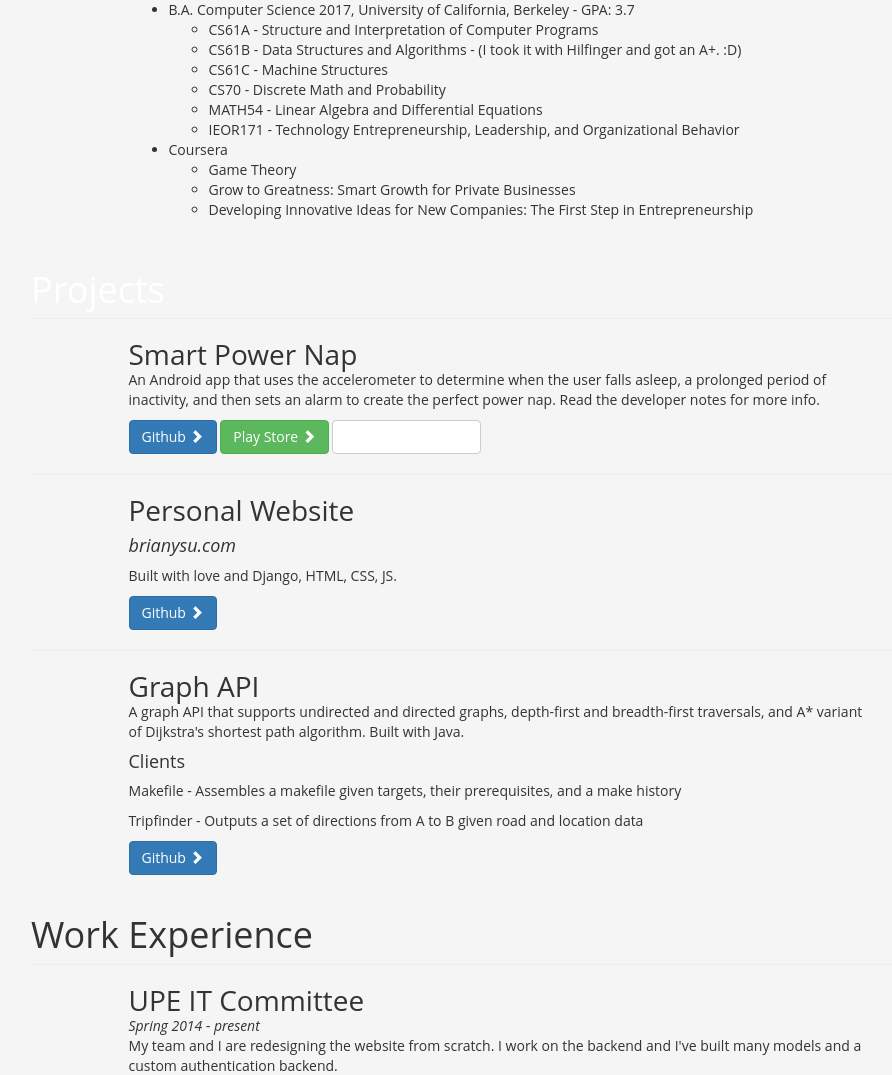
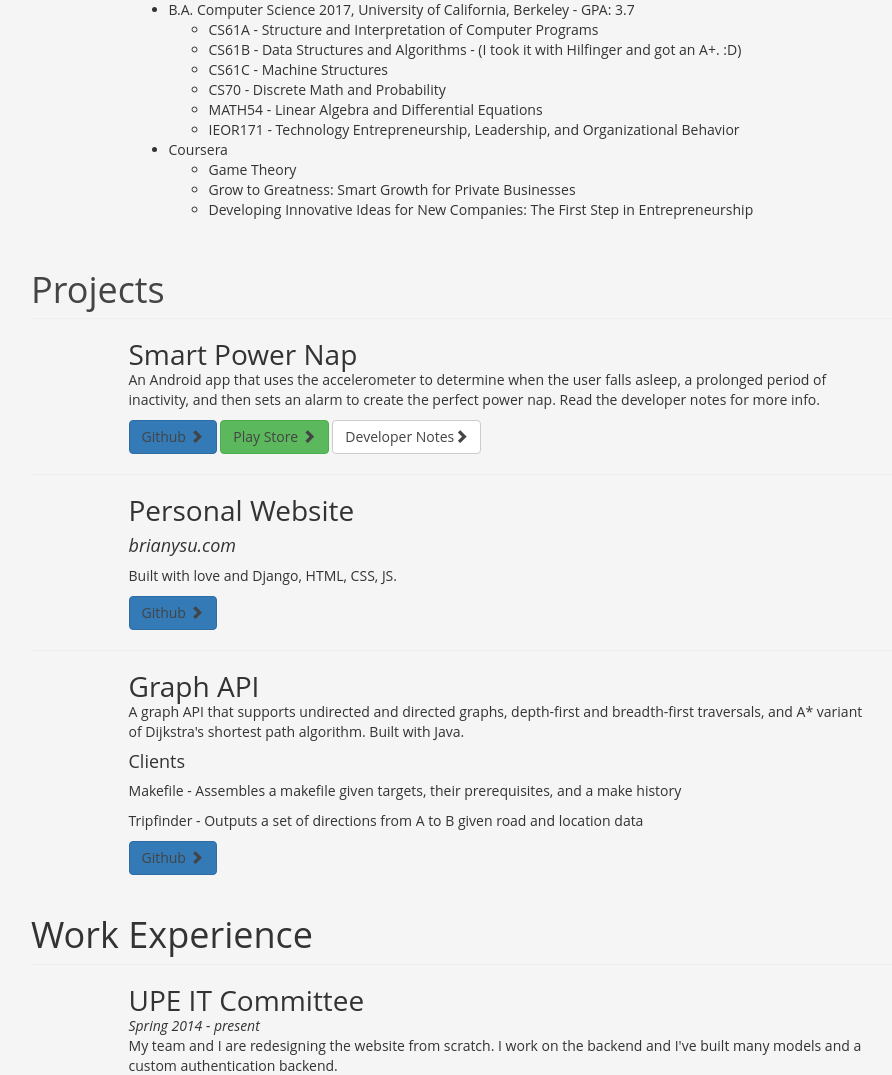
Before and after one commit to briansudev/portfolio, a Django app: page /resume/ in a window 1280 px wide. Shown: the part 457-1532 px from the top of the page, without its empty margins (39-931 px from the left). Run offline with Django 3.2, Linux system fonts and the light colour scheme; some libraries are stand-ins or nearby versions.

Commit message:
resume button

```diff
--- a/website/static/website/css/styles2.css
+++ b/website/static/website/css/styles2.css
@@ -10,7 +10,7 @@
 
 
 
-a:link {color:#fff; text-decoration:none;}      /* unvisited link */
+a:link {color:#444; text-decoration:none;}      /* unvisited link */
 a:visited {color:#444;}  /* visited link */
 a:hover {color:#fdb324;}  /* mouse over link */
 a:active {color:#34495e;}  /* selected link */
```
